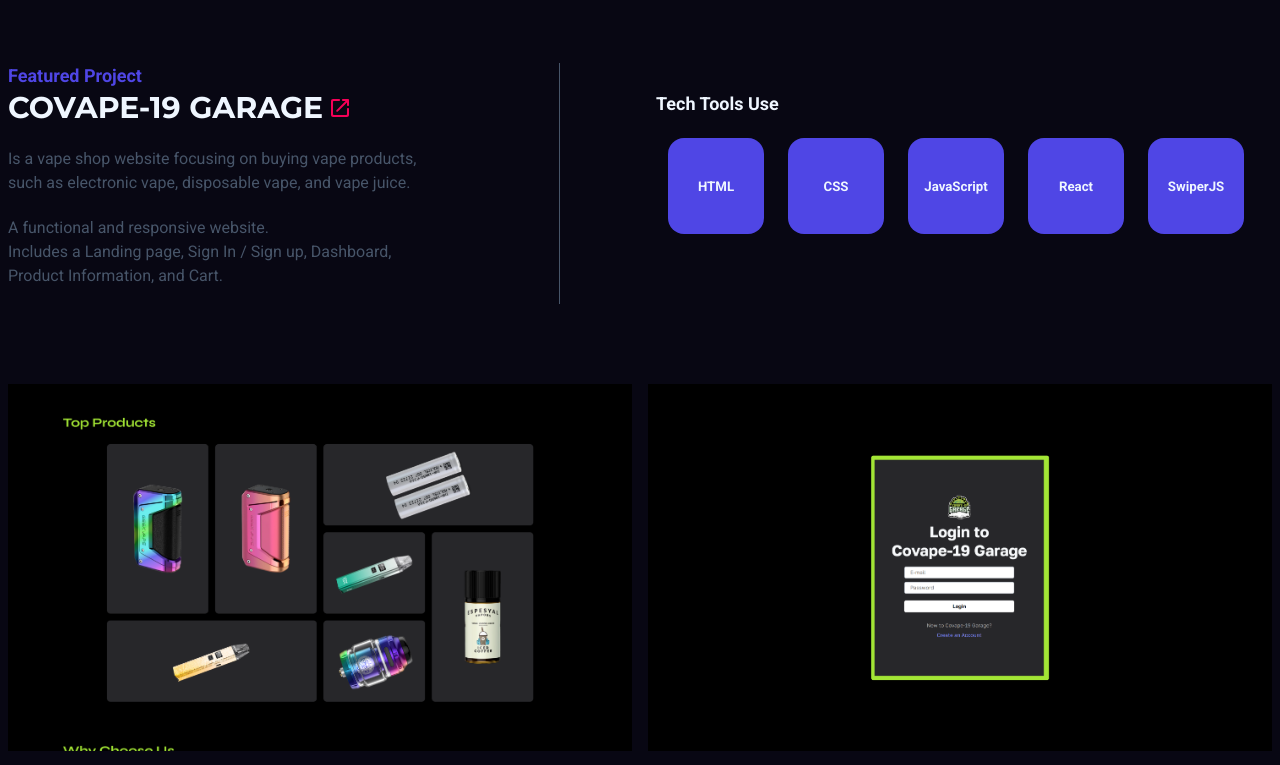
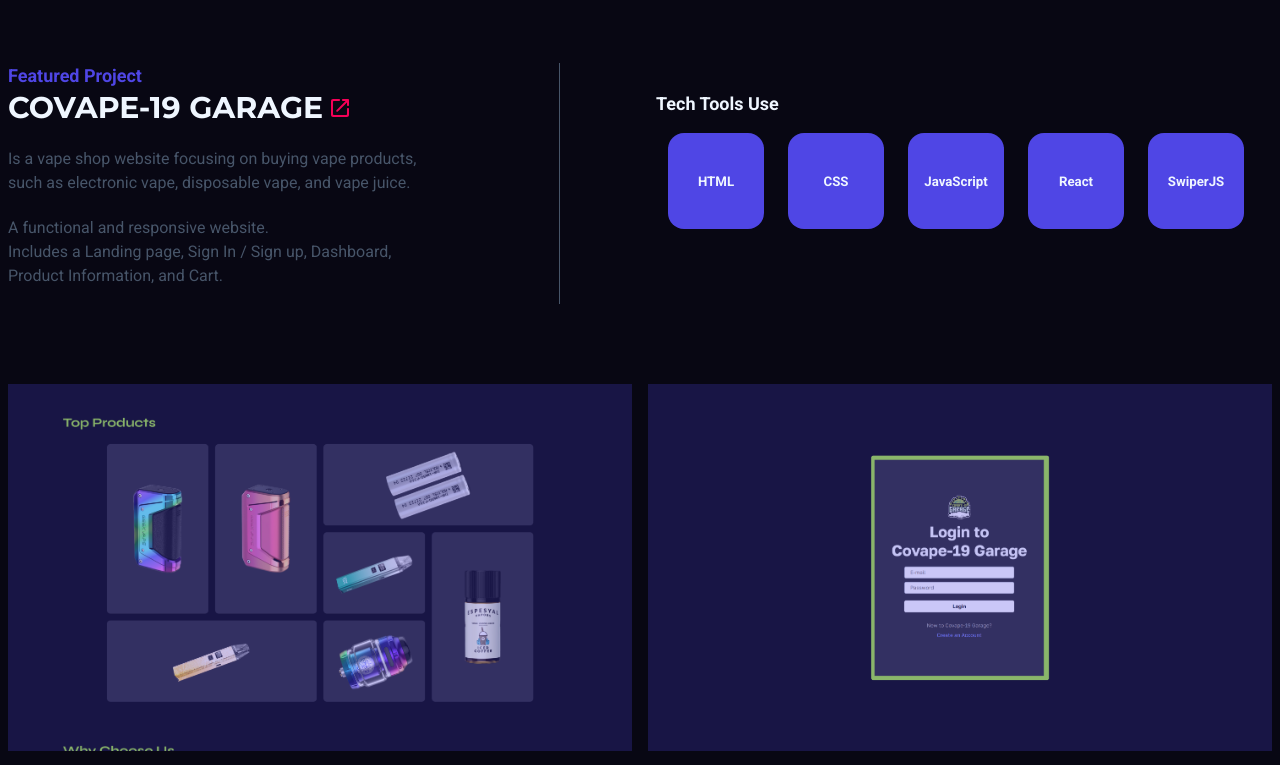
Before and after one commit to rthrx44/ruther-portfolio, a React (Create React App) app: page / in a window 1280 px wide. Shown: the part 2140-2905 px from the top of the page. Built offline with nearby package versions, Linux system fonts and the light colour scheme.

Commit message:
fix ui of images and add lazy loading

```diff
--- a/src/components/utils/Data.js
+++ b/src/components/utils/Data.js
@@ -94,26 +94,32 @@
 export const covape = [
   {
     id: 1,
+    title: 'Landing Page',
     image: Covape01
   },
   {
     id: 2,
+    title: 'Sign-In',
     image: Covape02
   },
   {
     id: 3,
+    title: 'Dashboard',
     image: Covape03
   },
   {
     id: 4,
+    title: 'Products',
     image: Covape04
   },
   {
     id: 5,
+    title: 'Product Information',
     image: Covape05
   },
   {
     id: 6,
+    title: 'Cart',
     image: Covape06
   },
 ]
--- a/src/components/utils/Index.jsx
+++ b/src/components/utils/Index.jsx
@@ -5,18 +5,18 @@
   return (
     <>
       <div className='logo-con'>
-        <img src={icon} alt={name} title={name}/>
+        <img className='lazy loading' src={icon} data-src={icon} alt={name} title={name}/>
       </div>
     </>
   )
 }
 
 export const Screenshot = ({images}) => {
-  const {id, image} = images
+  const {title, id, image} = images
   return (
     <>
-      <div className='images-con'>
-        <img src={image} alt={id} />
+      <div className='images-con' title={title}>
+        <img className='lazy loading' src={image} data-src={image} alt={id}/>
       </div>
     </>
   )
--- a/src/pages/landing/Landing.css
+++ b/src/pages/landing/Landing.css
@@ -120,6 +120,7 @@
   justify-content: space-around;
   font-family: var(--font-secondary);
   color: #eff6ff;
+  margin-top: 1rem;
 }
 
 .use_tech {
@@ -137,6 +138,26 @@
   display: flex;
   flex-direction: column;
   gap: 1rem;
+}
+
+.images-con {
+  position: relative;
+}
+
+.images-con::after {
+  content: '';
+  background-color: rgba(79, 70, 229, 0.3);
+  width: 100%;
+  height: 100%;
+  position: absolute;
+  top: 0;
+  left: 0;
+  z-index: 1;
+  transition: background-color 0.3s;
+}
+
+.images-con:hover::after {
+  background-color: rgba(79, 70, 229, 0.1);
 }
 
 /*! Project CSS */
@@ -193,6 +214,40 @@
   grid-area: details;
 }
 
+.website {
+  position: relative;
+}
+
+.website::after {
+  content: '';
+  background-color: rgba(79, 70, 229, 0.3);
+  width: 100%;
+  height: 100%;
+  position: absolute;
+  top: 0;
+  left: 0;
+  z-index: 1;
+  transition: background-color 0.3s;
+}
+
+.website:hover::after {
+  background-color: rgba(79, 70, 229, 0.1);
+  transform: translateY(-100%);
+  transition: transform 0 ease-in-out;
+}
+
+.website_img {
+  height: auto;
+  width: 100%;
+  transform: translateY(0%);
+  transition: transform 7s ease-in-out 0s;
+}
+
+.website_img:hover {
+  transform: translateY(-70%);
+  transition: transform 7s ease-in-out 0s;
+}
+
 .tech_use-con {
   display: flex;
   list-style: none;
@@ -213,18 +268,6 @@
 .tech_use:hover {
   background-color: var(--clr-pink);
   color: var(--clr-dark);
-}
-
-.website_img {
-  height: auto;
-  width: 100%;
-  transform: translateY(0%);
-  transition: transform 6s ease-in-out 0s;
-}
-
-.website_img:hover {
-  transform: translateY(-70%);
-  transition: transform 6s ease-in-out 0s;
 }
 
 .project_name {
@@ -272,6 +315,10 @@
 .contact_btn {
   font-size: var(--size-sm);
 }
+
+/*! Footer CSS */
+/*! Footer CSS */
+/*! Footer CSS */
 
 .footer_title {
   text-align: center;
--- a/src/pages/landing/Landing.jsx
+++ b/src/pages/landing/Landing.jsx
@@ -1,4 +1,4 @@
-import React from 'react'
+import React, { useEffect } from 'react'
 import './Landing.css'
 import Navbar from '../../components/navbar/Navbar'
 import Ruther01 from '../../components/assets/Ruther01.png'
@@ -12,6 +12,34 @@
 
 
 function Landing({skillIcon, covape}) {
+  useEffect(() => {
+    const images = document.querySelectorAll(".lazy");
+
+    function preloadImage (img) {
+      const src = img.getAttribute('data-src');
+      if (!src) {
+        return
+      }
+      img.src = src
+    }
+
+    const observer = new IntersectionObserver((entries, observer) => {
+      console.log("entries", entries);
+      entries.forEach((entry) => {
+        if (!entry.isIntersecting) {
+          return
+        } else {
+          preloadImage(entry.target);
+          observer.unobserve(entry.target);
+          entry.target.classList.remove('loading')
+          entry.target.classList.add('loaded')
+        }
+      });
+    });
+
+    images.forEach(image => (observer.observe(image)))
+  }, []);
+
   return (
     <>
     <main>
@@ -45,7 +73,7 @@
             </div>
           </div>
           <div className='about_img-con img'>
-            <img className='about_img' src={Ruther02} alt="Ruther Dio Profile" />
+            <img className='about_img lazy loading' src={Ruther02} data-src={Ruther02} alt="Ruther Dio Profile" />
           </div>
         </div>
       </section>
@@ -74,7 +102,6 @@
           </div>
           <div className='featured-tech'>
             <h5 className='subtitle'>Tech Tools Use</h5>
-            <p className='description'>
             <div className='use_tech-con'>
               <div className='use_tech'>
                 <h5>HTML</h5>
@@ -92,7 +119,6 @@
                 <h5>SwiperJS</h5>
               </div>
             </div>
-            </p>
           </div>
         </div>
         <div className='screenshot-con'>
@@ -107,7 +133,7 @@
         <div className='project_content'>
           <div className='project_link-con'>
             <div className='project_img website'>
-              <img className='website_img' src={Covape_Landing} alt="Covape-19 Garage" title='Website Preview'/>
+              <img className='website_img lazy loading' src={Covape_Landing} data-src={Covape_Landing} alt="Covape-19 Garage" title='Website Preview'/>
             </div>
             <p className='project_name title'>Covape-19 Garage</p>
             <p className='project_description details'>Lorem ipsum dolor sit amet consectetur adipisicing elit. <br/>Vitae nam, eius suscipit qui error velit! <br/>Repellat repudiandae voluptate fuga est quaerat</p>
@@ -129,7 +155,7 @@
           </div>
           <div className='project_link-con opposite'>
             <div className='project_img website'>
-              <img className='website_img' src={Covape_Landing} alt="Covape-19 Garage" title='Website Preview'/>
+              <img className='website_img lazy loading' src={Covape_Landing} data-src={Covape_Landing} alt="Covape-19 Garage" title='Website Preview'/>
             </div>
             <p className='project_name title'>Covape-19 Garage</p>
             <p className='project_description details'>Lorem ipsum dolor sit amet consectetur adipisicing elit. <br/>Vitae nam, eius suscipit qui error velit! <br/>Repellat repudiandae voluptate fuga est quaerat</p>
@@ -151,7 +177,7 @@
           </div>
           <div className='project_link-con'>
             <div className='project_img website'>
-              <img className='website_img' src={Covape_Landing} alt="Covape-19 Garage" title='Website Preview'/>
+              <img className='website_img lazy loading' src={Covape_Landing} data-src={Covape_Landing} alt="Covape-19 Garage" title='Website Preview'/>
             </div>
             <p className='project_name title'>Covape-19 Garage</p>
             <p className='project_description details'>Lorem ipsum dolor sit amet consectetur adipisicing elit. <br/>Vitae nam, eius suscipit qui error velit! <br/>Repellat repudiandae voluptate fuga est quaerat</p>
@@ -173,7 +199,7 @@
           </div>
           <div className='project_link-con opposite'>
             <div className='project_img website'>
-              <img className='website_img' src={Covape_Landing} alt="Covape-19 Garage" title='Website Preview'/>
+              <img className='website_img lazy loading' src={Covape_Landing} data-src={Covape_Landing} alt="Covape-19 Garage" title='Website Preview'/>
             </div>
             <p className='project_name title'>Covape-19 Garage</p>
             <p className='project_description details'>Lorem ipsum dolor sit amet consectetur adipisicing elit. <br/>Vitae nam, eius suscipit qui error velit! <br/>Repellat repudiandae voluptate fuga est quaerat</p>
--- a/src/styles/App.css
+++ b/src/styles/App.css
@@ -32,7 +32,10 @@
   --font-primary: 'Montserrat', sans-serif;
   --font-secondary: 'Roboto', sans-serif;
 }
-* {
+
+*,
+*::before,
+*::after {
   margin: 0;
   line-height: calc(1em + 0.5rem);
   box-sizing: border-box;
--- a/src/styles/Utils.css
+++ b/src/styles/Utils.css
@@ -27,6 +27,15 @@
 
 .section {
   margin-top: 6rem;
+}
+
+.loading {
+  filter: blur(20px) grayscale(100%);
+}
+
+.loaded {
+  filter: blur(0) grayscale(0);
+  transition: 0.8s ease-in-out;
 }
 
 /* xs */
```
Lines whose indentation alone changed are shown as unchanged.
